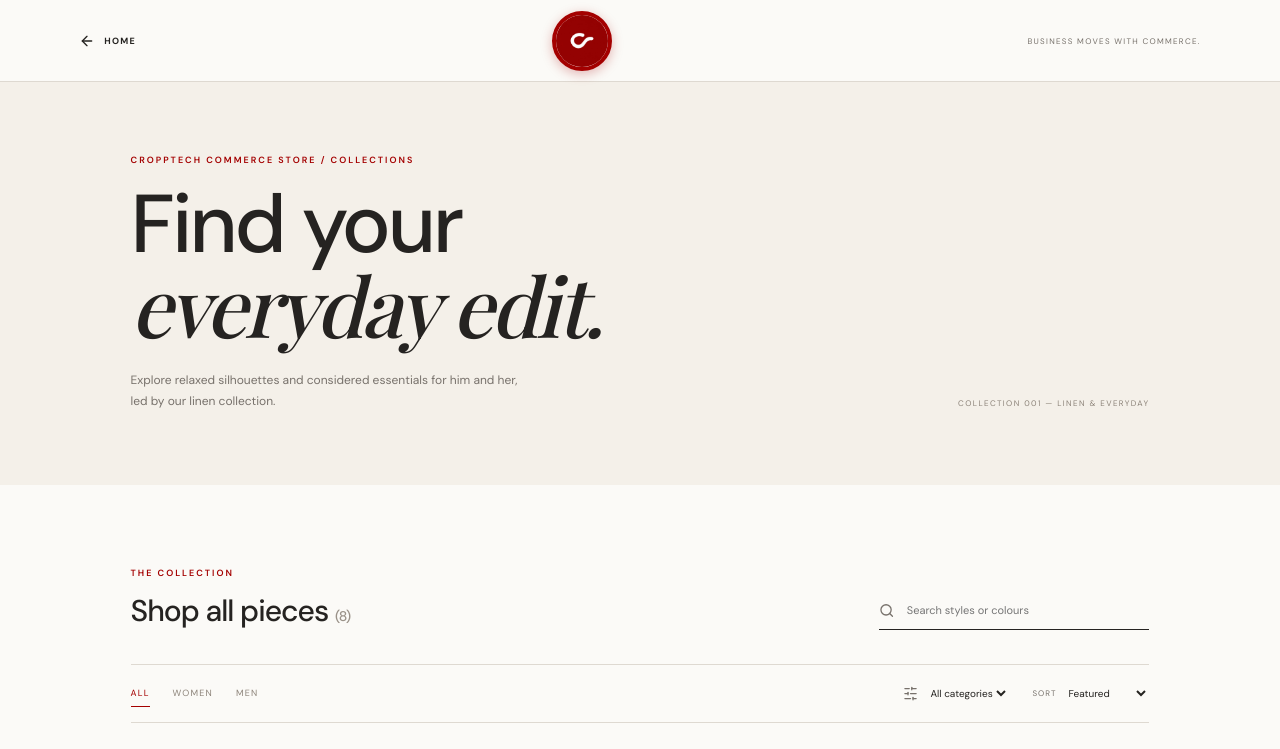
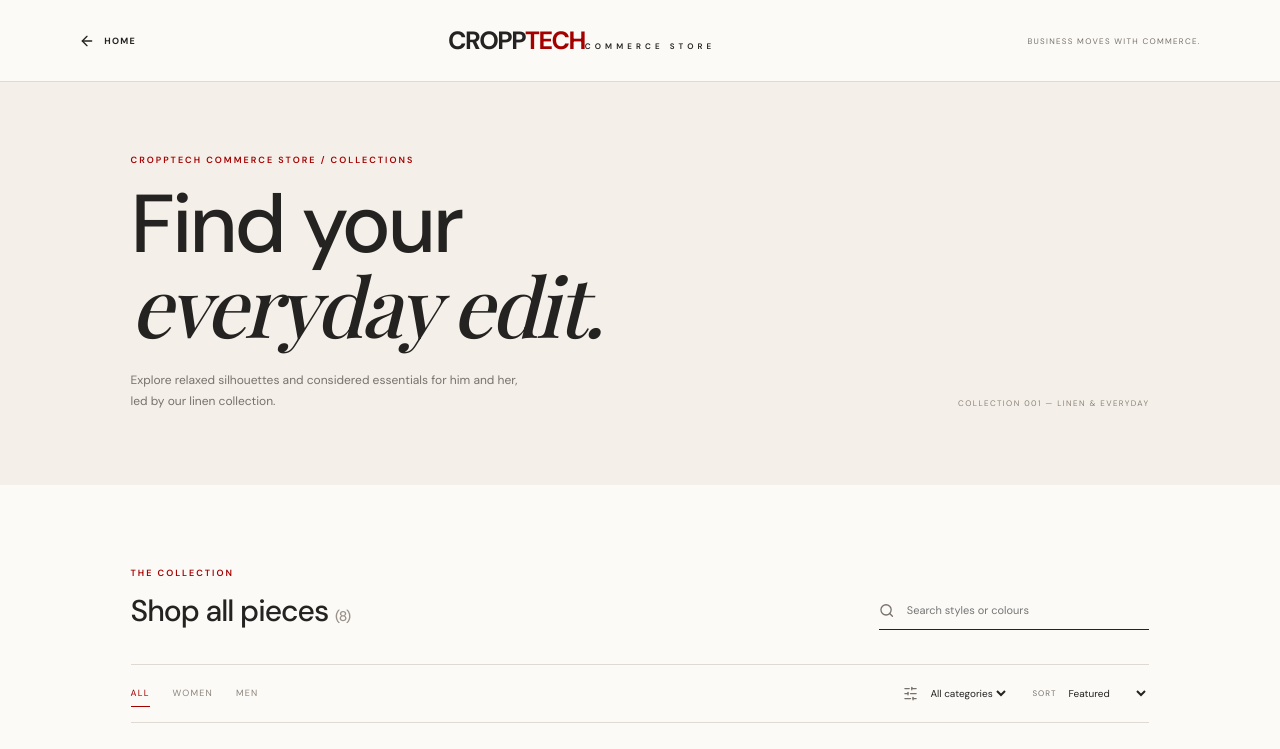
Before and after one commit to JACTech001/cropptech-commerce, a Next.js app: page /shop in a window 1280 px wide. Shown: the top 749 px of the page. Built offline with nearby package versions, Linux system fonts and the light colour scheme; grey boxes are pictures that could not be loaded; a web font is replaced by a local one.

Commit message:
Replace shop image logo with text wordmark

```diff
--- a/app/shop/page.js
+++ b/app/shop/page.js
@@ -2,7 +2,6 @@
 
 import { useMemo, useState } from "react";
 import Link from "next/link";
-import Image from "next/image";
 import { ArrowLeft, ArrowUpRight, Search, SlidersHorizontal } from "lucide-react";
 
 const products = [
@@ -40,7 +39,10 @@ export default function ShopPage() {
     <main className="shop-page">
       <header className="shop-topbar">
         <Link href="/" className="shop-back"><ArrowLeft size={16} /> HOME</Link>
-        <Link href="/" className="shop-brand-logo" aria-label="CroppTech Commerce Store home"><Image src="/brand/cropplogo.jpeg" alt="CroppTech Commerce Store logo" width={120} height={120} /></Link>
+        <Link href="/" className="shop-brand-wordmark" aria-label="CroppTech Commerce Store home">
+          <span className="wordmark-main">CROPP<span>TECH</span></span>
+          <span className="wordmark-sub">COMMERCE STORE</span>
+        </Link>
         <span className="shop-top-note">BUSINESS MOVES WITH COMMERCE.</span>
       </header>
 
```
